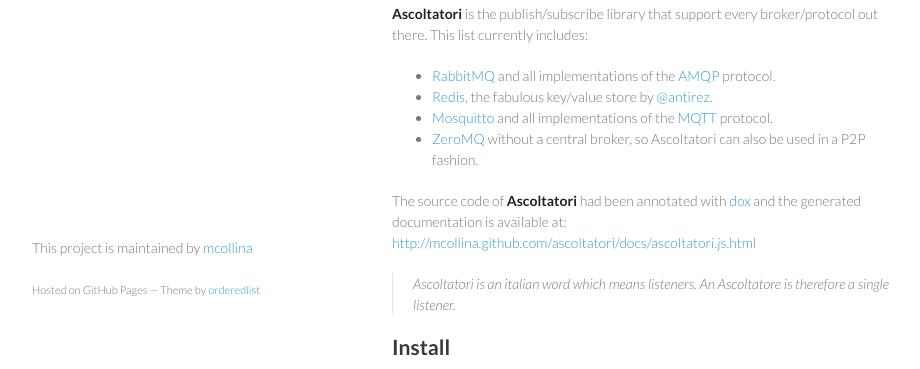
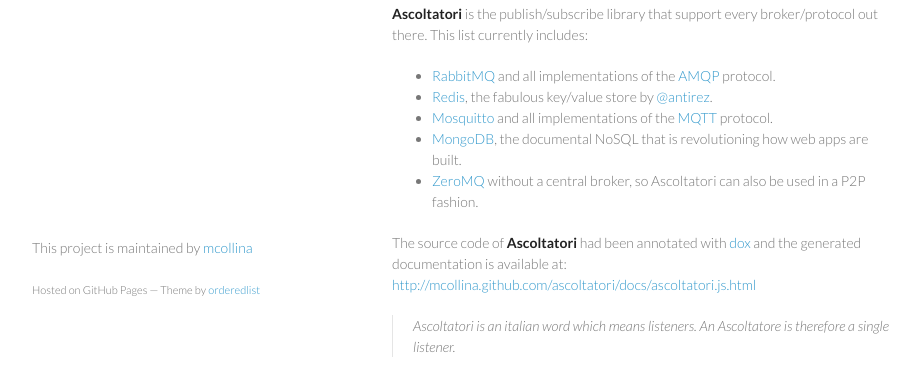
Before and after one commit to moscajs/ascoltatori, a plain HTML site: page index.html in a window 1280 px wide. Shown: the part 431-800 px from the top of the page, without its empty margins (178-1098 px from the left). Drawn offline with Linux system fonts and the light colour scheme.

Commit message:
Create gh-pages branch via GitHub

```diff
--- a/index.html
+++ b/index.html
@@ -47,6 +47,9 @@
 <li>
 <a href="http://mosquitto.org/">Mosquitto</a> and all implementations of the
 <a href="http://mqtt.org/">MQTT</a> protocol.</li>
+<li>
+<a href="http://www.mongodb.org/">MongoDB</a>, the documental NoSQL that
+is revolutioning how web apps are built.</li>
 <li>
 <a href="http://www.zeromq.org/">ZeroMQ</a> without a central broker, so
 Ascoltatori can also be used in a P2P fashion.</li>
```
Also changed, not shown: params.json (+1 -1 lines).
